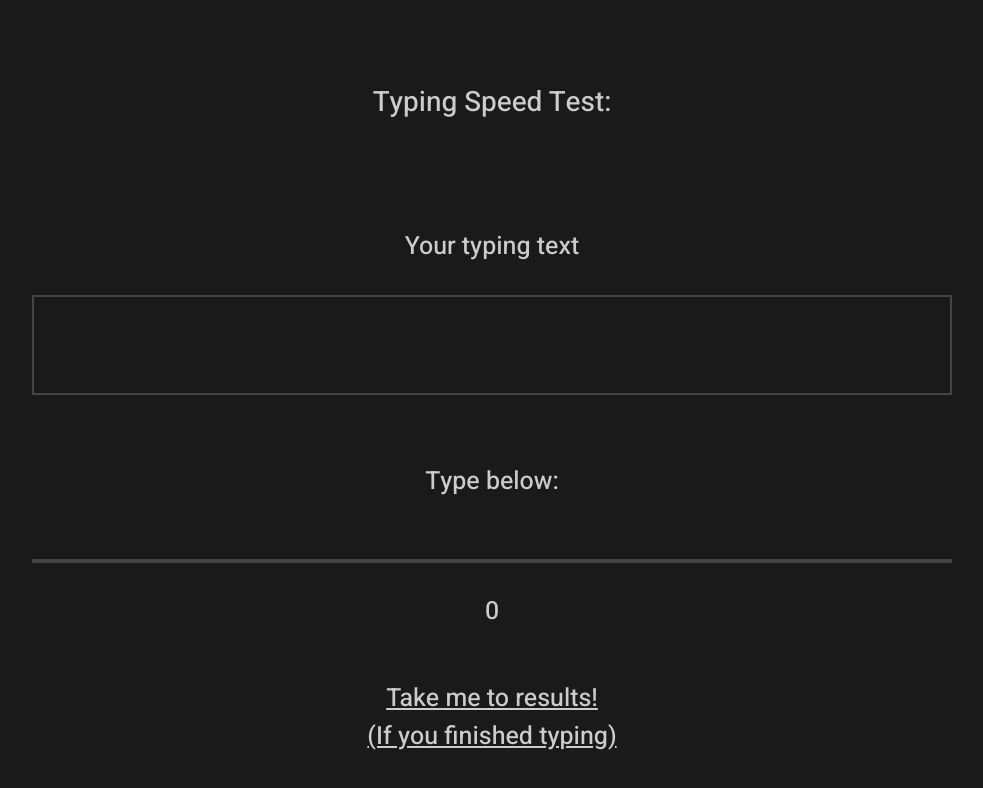
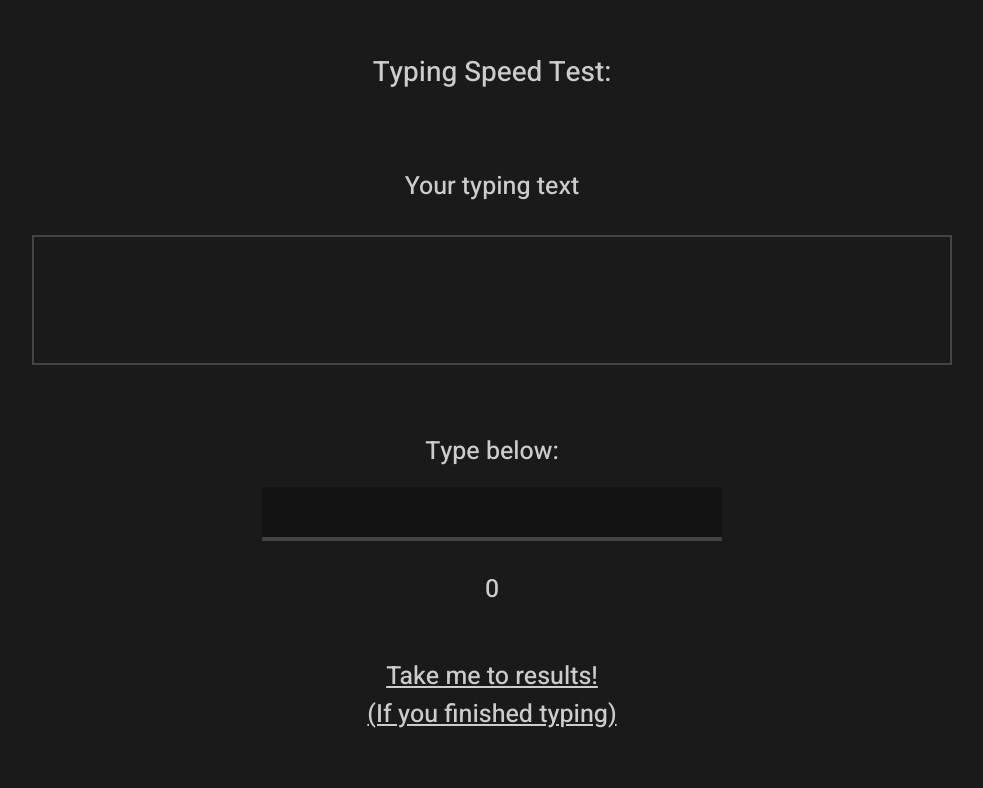
Before and after one commit to Dolidodzik/TypingSpeedTest, a Vue app: page / in a window 1280 px wide. Shown: the part 962-1750 px from the top of the page, without its empty margins (148-1131 px from the left). Built offline with nearby package versions, Linux system fonts and the light colour scheme.

Commit message:
Made typing component responsive

```diff
--- a/src/components/typing/typing.css
+++ b/src/components/typing/typing.css
@@ -32,6 +32,7 @@
 
 .typing > input[type="text"]{
   padding: 10px;
+  background-color: #131313 !important;
 }
 
 .typing{
@@ -55,4 +56,31 @@
 .endscreen-link{
   margin-top: 50px;
   text-decoration: underline;
+  cursor: pointer;
 }
+
+
+/* For sm */
+@media only screen and (min-width: 576px) {
+  .text{
+    height: 130px;
+  }
+  .typing{
+    padding-top: 70px;
+  }
+  .input-header{
+    padding-bottom: 8px;
+  }
+}
+
+/* For md */
+@media only screen and (min-width: 768px) and (max-width: 992px) {
+ /* I guess theres nothing to change here at this moment */
+}
+
+/* For lg */
+@media only screen and (min-width: 992px){
+  .text{
+    font-size: 24px;
+  }
+}
--- a/src/components/typing/typing.html
+++ b/src/components/typing/typing.html
@@ -7,7 +7,7 @@
   <div class="col-12 mb-2"> Your typing text </div>
 
 
-  <div name="name" class="col-12 text" rows="2"
+  <div name="name" class="col-12 text"
     v-bind:style= "[is_typing_finished ? {'border-color': '#c91d12'} : {'background-color': 'inherit'}]"
   >
     <span v-for="(word, index) in typing_words_left">
@@ -25,7 +25,7 @@
 
   <input
     type="text"
-    class="col-12 input"
+    class="col-12 col-md-10 col-lg-8 col-xl-6 input"
     v-model="current_user_text"
     v-on:keyup="TextOnchange"
     v-bind:style= "[is_current_input_correct ? {'color': 'inherit'} : {'color': 'red'}],
```
